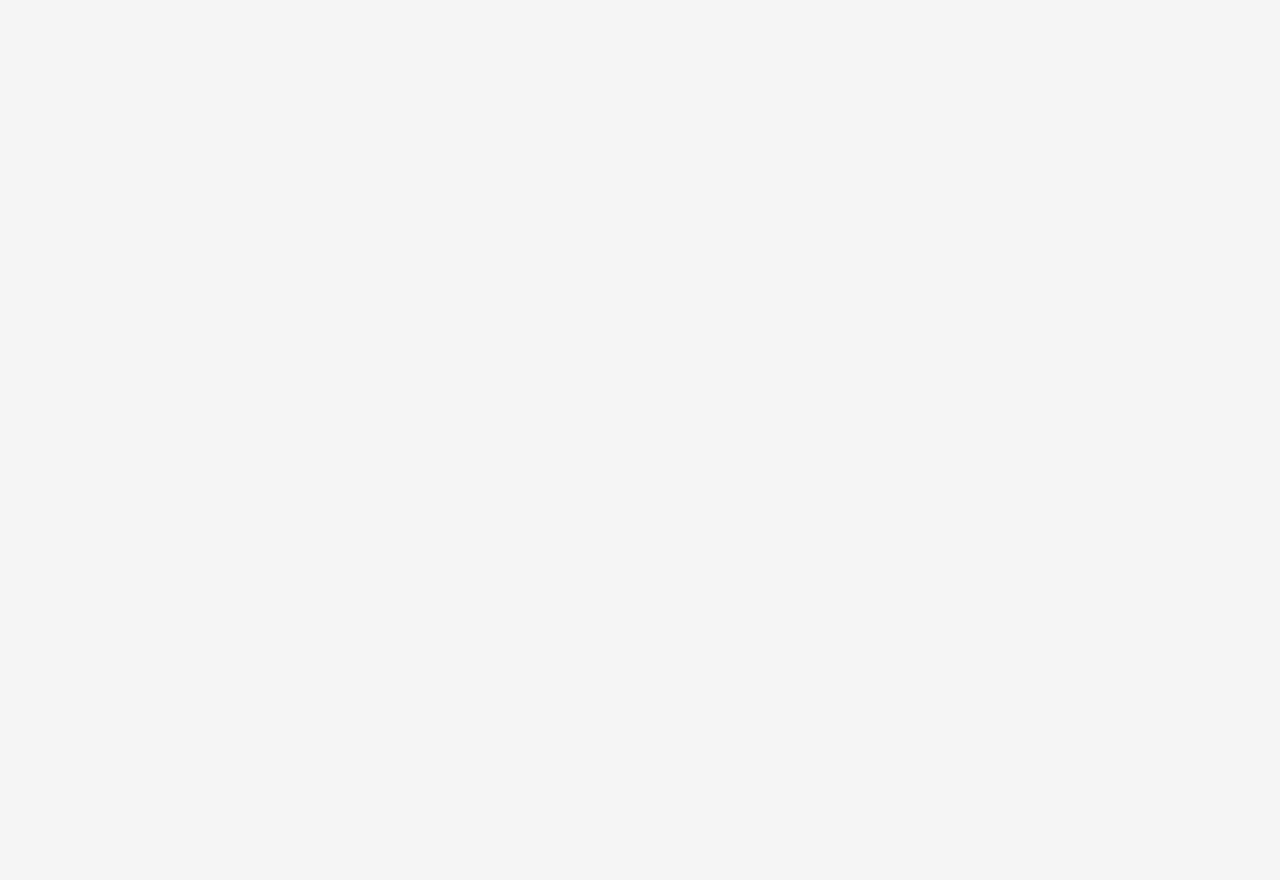
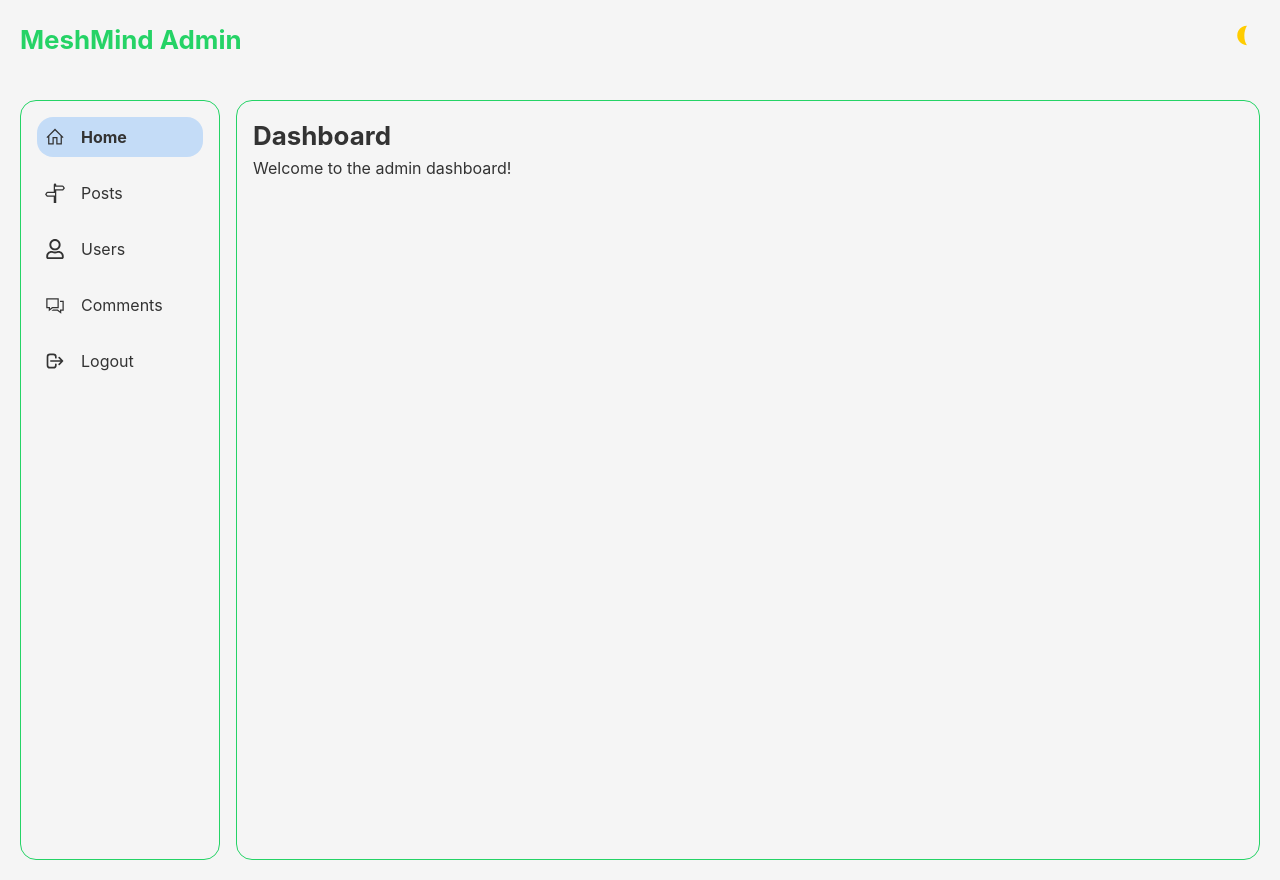
Before and after one commit to kiptalam1/MindMesh, a React (Vite) app in the folder Frontend/Admin/: page /dashboard in a window 1280 px wide. Before the commit this address had no page. Before the commit the page ends 800 px from the top, so only its background shows below. Built offline with nearby package versions, Linux system fonts and the light colour scheme.

Commit message:
fix: move the header to the main app

```diff
--- a/Frontend/Admin/src/App.jsx
+++ b/Frontend/Admin/src/App.jsx
@@ -1,11 +1,15 @@
 import { Route, Routes } from "react-router-dom";
 import Homepage from "./pages/Homepage.jsx";
+import Dashboard from "./pages/Dashboard.jsx";
+import Header from "./components/Header.jsx";
 
 const App = () => {
 	return (
 		<>
+			<Header />
 			<Routes>
 				<Route path="/" element={<Homepage />} />
+				<Route path="/dashboard" element={<Dashboard />} />
 			</Routes>
 		</>
 	);
--- a/Frontend/Admin/src/pages/Homepage.jsx
+++ b/Frontend/Admin/src/pages/Homepage.jsx
@@ -1,11 +1,8 @@
-import React from "react";
-import Header from "../components/Header";
 import LoginForm from "../components/LoginForm";
 
 const Homepage = () => {
 	return (
 		<>
-			<Header />
 			<LoginForm />
 		</>
 	);
```
